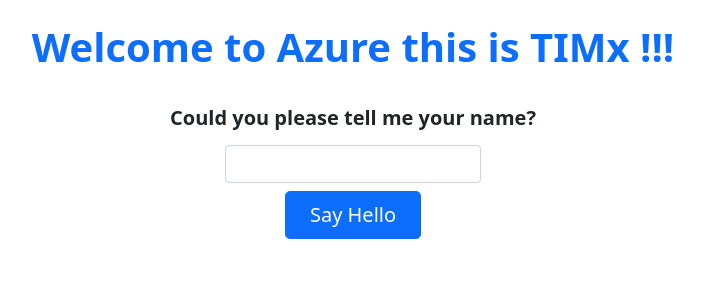
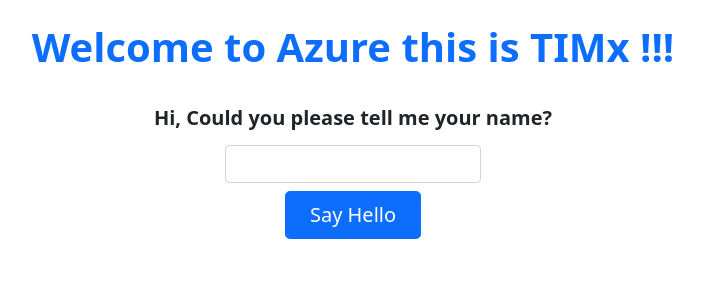
Before and after one commit to centinela1go/HelloWorldWebAppExample, a Flask app: page / in a window 1280 px wide. Shown: the part 217-517 px from the top of the page, without its empty margins (287-990 px from the left). Run offline with Flask 2, Linux system fonts and the light colour scheme; some libraries are stand-ins or nearby versions.

Commit message:
Update index.html

```diff
--- a/templates/index.html
+++ b/templates/index.html
@@ -14,7 +14,7 @@
           </div>
         <form method="post" action="{{url_for('hello')}}">
             <div class="col-md-6 mx-auto text-center">
-                <label for="name" class="form-label fw-bold fs-5">Could you please tell me your name?</label>
+                <label for="name" class="form-label fw-bold fs-5">Hi, Could you please tell me your name?</label>
 
                 <!-- <p class="lead mb-2">Could you please tell me your name?</p> -->
                 <div class="d-grid gap-2 d-sm-flex justify-content-sm-center align-items-center my-1">
```
